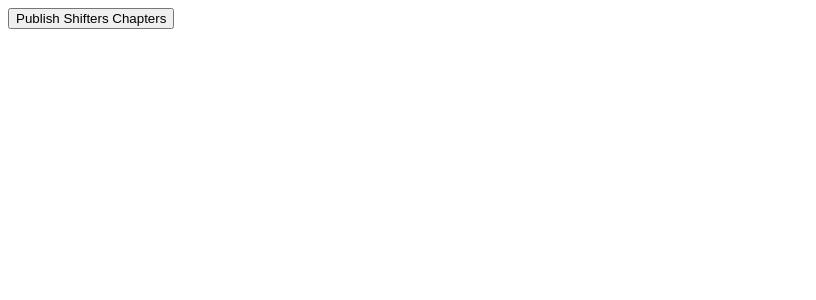
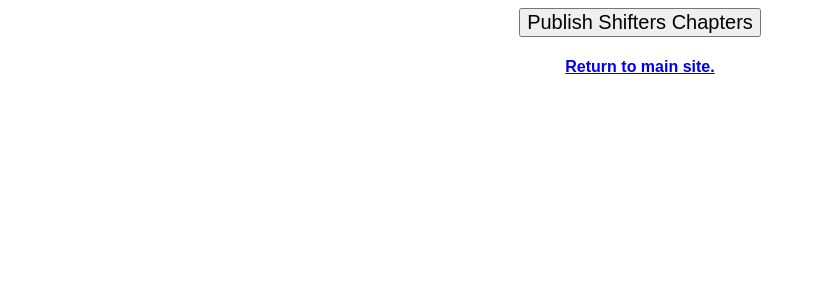
Before and after one commit to roshow/shifters-website, a Next.js app: page /admin in a window 1280 px wide. Shown: the top 300 px of the page, without its empty margins (0-816 px from the left). Built offline with nearby package versions, Linux system fonts and the light colour scheme.

Commit message:
added link to admin page and netlify config

```diff
--- a/pages/admin.js
+++ b/pages/admin.js
@@ -1,4 +1,16 @@
 import { useState } from 'react';
+import Link from 'next/link';
+import styled from 'styled-components';
+
+const StyledAdmin = styled.div`
+  font-family: Arial, Helvetica, sans-serif;
+  text-align: center;
+
+  button {
+    font-size: 20px;
+    cursor: pointer;
+  }
+`
 
 const AdminPage = () => {
 
@@ -23,7 +35,7 @@ const AdminPage = () => {
   };
 
   return (
-    <div>
+    <StyledAdmin>
       {isPublishing && <h4>Publishing in progress...</h4>}
 
       {isErrorPublishing
@@ -32,7 +44,9 @@ const AdminPage = () => {
       {didPublish && !isErrorPublishing && <h4>Last publish was successful.</h4>}
 
       {!isPublishing && !isErrorPublishing && <button onClick={publishChapters}>Publish Shifters Chapters</button>}
-    </div>
+
+      <h4><Link href="/"><a>Return to main site.</a></Link></h4>
+    </StyledAdmin>
   );
 };
 
```
